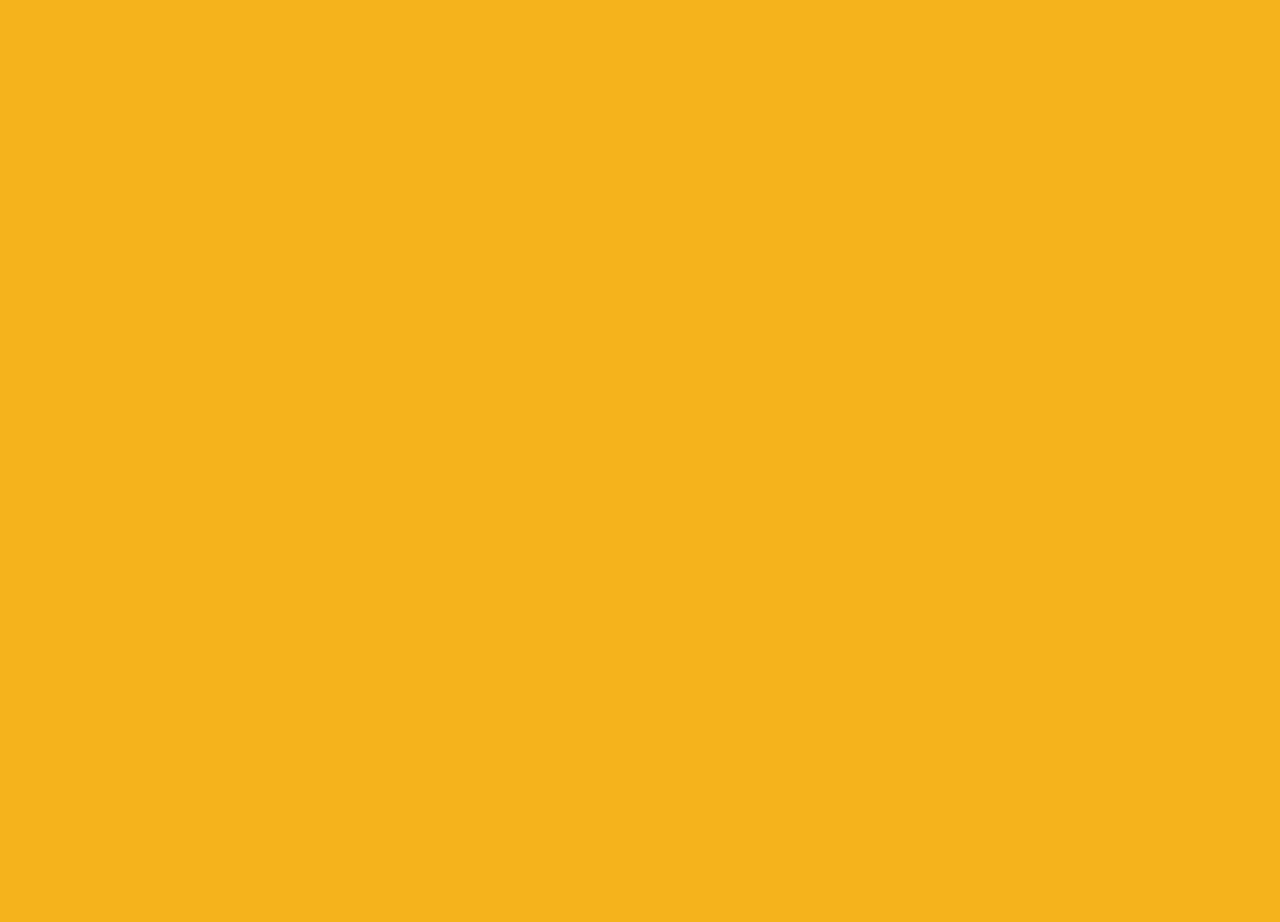
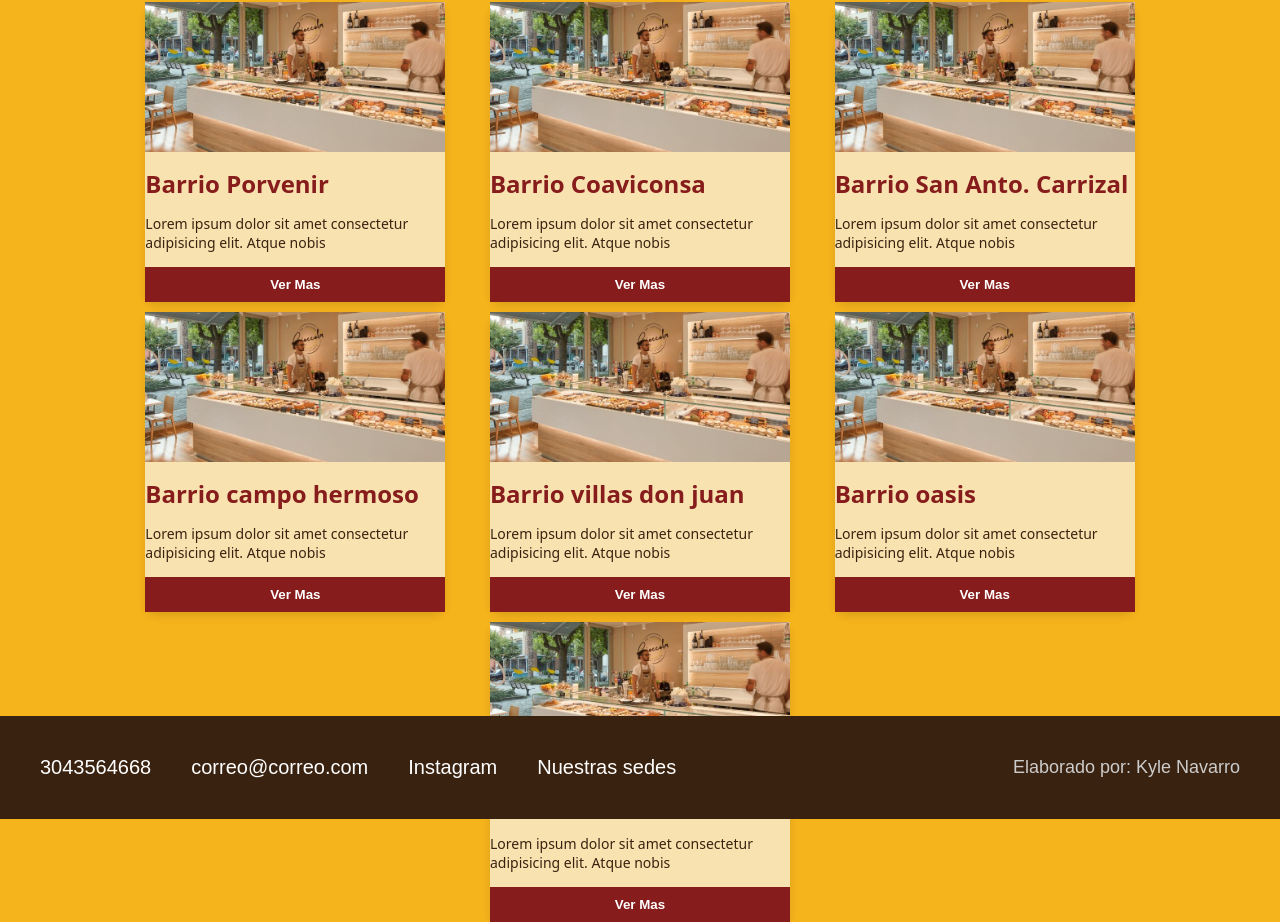
Before and after one commit to KyleNavarro/Panader-a-super-pan, a React (Vite) app in the folder super-pan/: page / in a window 1280 px wide. Shown: the part 1054-1976 px from the top of the page. Before the commit the page ends 800 px from the top, so only its background shows below. Built offline with nearby package versions, Linux system fonts and the light colour scheme.

Commit message:
vanzamos en el layaut de la pagina agregando cards de las direcciones

```diff
--- a/super-pan/src/App.css
+++ b/super-pan/src/App.css
@@ -36,7 +36,7 @@ button {
   color: var(--color-blanco);
   border: none;
   padding: 10px 20px;
-  border-radius: 8px;
+
   cursor: pointer;
   font-weight: bold;
 }
@@ -86,9 +86,10 @@ header {
   background-position: center; /* Centra la imagen */
   background-repeat: no-repeat; /* No repite la imagen */
   width: 100%; /* Ocupa todo el ancho */
-  height: 600px; /* Ocupa toda la altura de la ventana */
+  height: 800px; /* Ocupa toda la altura de la ventana */
   animation: animate 40s infinite;
   opacity: 90%;
+  margin-bottom: 20px;
 }
 
 @keyframes animate {
@@ -113,3 +114,92 @@ header {
   font-weight: bold; /* Negrita */
   text-shadow: 2px 2px 6px rgba(0, 0, 0, 0.7); /* Sombra para mejor legibilidad */
 }
+
+.cardContainer {
+  display: flex;
+  flex-direction: column;
+  align-items: center;
+  height: 800px;
+}
+.cardContainer h2 {
+  margin: 15px 0;
+}
+.cards {
+  flex-wrap: wrap;
+  margin: 0 auto;
+  width: 80vw;
+  display: flex;
+  align-items: center;
+  gap: 10px;
+  margin-top: 15px;
+  margin-bottom: 15px;
+}
+
+.card {
+  margin: 0 auto;
+  height: 300px;
+  width: 300px;
+  font-size: 14px;
+  display: flex;
+  flex-direction: column;
+  justify-content: space-between;
+  padding: 0;
+}
+
+.card h3 {
+  font-size: 24px;
+}
+
+.card img {
+  width: 100%;
+  height: 50%;
+  object-fit: cover;
+}
+
+footer {
+  background-color: #3a2210;
+  color: #fff; /* texto en blanco */
+  padding: 2rem;
+  display: flex;
+  justify-content: space-between;
+  align-items: center;
+  flex-wrap: wrap; /* se adapta en pantallas pequeñas */
+  font-family: sans-serif;
+}
+
+footer ul {
+  list-style: none;
+  display: flex;
+  gap: 2rem; /* separación entre los elementos */
+  margin: 0;
+  padding: 0;
+}
+
+footer ul li a {
+  color: #fff;
+  text-decoration: none;
+  transition: color 0.3s ease;
+}
+
+footer ul li a:hover {
+  color: #f4c07a; /* color destacado al pasar el mouse */
+}
+
+footer span {
+  font-size: 0.9rem;
+}
+
+footer span a {
+  color: #ccc;
+  text-decoration: none;
+  transition: color 0.3s ease;
+}
+
+footer span a:hover {
+  color: #f4c07a;
+}
+
+main {
+  display: flex;
+  flex-direction: column;
+}
--- a/super-pan/src/App.jsx
+++ b/super-pan/src/App.jsx
@@ -27,7 +27,7 @@ function App() {
               </a>
             </li>
             <li>
-              <a href={vacio}>Nuestras sedes</a>
+              <a href="#sedes">Nuestras sedes</a>
             </li>
             <li>
               <a href="https://wa.me/573043564668" target="_blank">
@@ -54,6 +54,106 @@ function App() {
           </h1>
         </div>
       </div>
+      <main>
+        <div className="cardContainer">
+          <h2>Nuestras sedes</h2>
+          <section className="cards" id="sedes">
+            <div className="card">
+              <img src="/src/assets/fotico.jpg" alt="" />
+              <h3>Barrio Porvenir</h3>
+              <p>
+                Lorem ipsum dolor sit amet consectetur adipisicing elit. Atque
+                nobis
+              </p>
+              <button>Ver Mas</button>
+            </div>
+            <div className="card">
+              <img src="/src/assets/fotico.jpg" alt="" />
+              <h3>Barrio Coaviconsa</h3>
+              <p>
+                Lorem ipsum dolor sit amet consectetur adipisicing elit. Atque
+                nobis
+              </p>
+              <button>Ver Mas</button>
+            </div>
+            <div className="card">
+              <img src="/src/assets/fotico.jpg" alt="" />
+              <h3>Barrio San Anto. Carrizal</h3>
+              <p>
+                Lorem ipsum dolor sit amet consectetur adipisicing elit. Atque
+                nobis
+              </p>
+              <button>Ver Mas</button>
+            </div>
+            <div className="card">
+              <img src="/src/assets/fotico.jpg" alt="" />
+              <h3>Barrio campo hermoso</h3>
+              <p>
+                Lorem ipsum dolor sit amet consectetur adipisicing elit. Atque
+                nobis
+              </p>
+              <button>Ver Mas</button>
+            </div>
+            <div className="card">
+              <img src="/src/assets/fotico.jpg" alt="" />
+              <h3>Barrio villas don juan</h3>
+              <p>
+                Lorem ipsum dolor sit amet consectetur adipisicing elit. Atque
+                nobis
+              </p>
+              <button>Ver Mas</button>
+            </div>
+            <div className="card">
+              <img src="/src/assets/fotico.jpg" alt="" />
+              <h3>Barrio oasis</h3>
+              <p>
+                Lorem ipsum dolor sit amet consectetur adipisicing elit. Atque
+                nobis
+              </p>
+              <button>Ver Mas</button>
+            </div>
+            <div className="card">
+              <img src="/src/assets/fotico.jpg" alt="" />
+              <h3>Barrio cuaviconsa</h3>
+              <p>
+                Lorem ipsum dolor sit amet consectetur adipisicing elit. Atque
+                nobis
+              </p>
+              <button>Ver Mas</button>
+            </div>
+          </section>
+        </div>
+
+        <footer>
+          <ul>
+            <li>
+              <a href="https://wa.me/573043564668" target="_blank">
+                3043564668
+              </a>
+            </li>
+            <li>correo@correo.com</li>
+            <li>
+              <a
+                href="https://www.instagram.com/superpan_bucaramanga/"
+                target="_blank"
+              >
+                Instagram
+              </a>
+            </li>
+            <li>
+              <a href="#sedes">Nuestras sedes</a>
+            </li>
+          </ul>
+          <span>
+            <a
+              href="https://www.linkedin.com/in/kyle-navarro-geek/"
+              target="_blank"
+            >
+              Elaborado por: Kyle Navarro
+            </a>
+          </span>
+        </footer>
+      </main>
     </>
   );
 }
```
Also changed, not shown: super-pan/src/assets/fotico.jpg (added).
